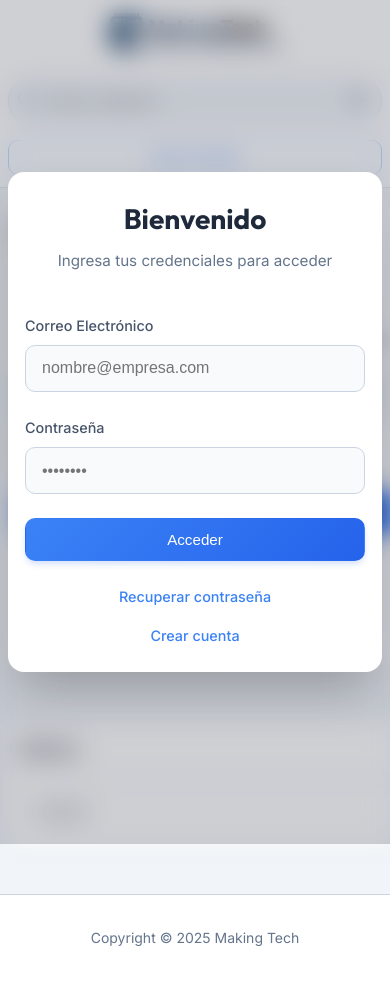
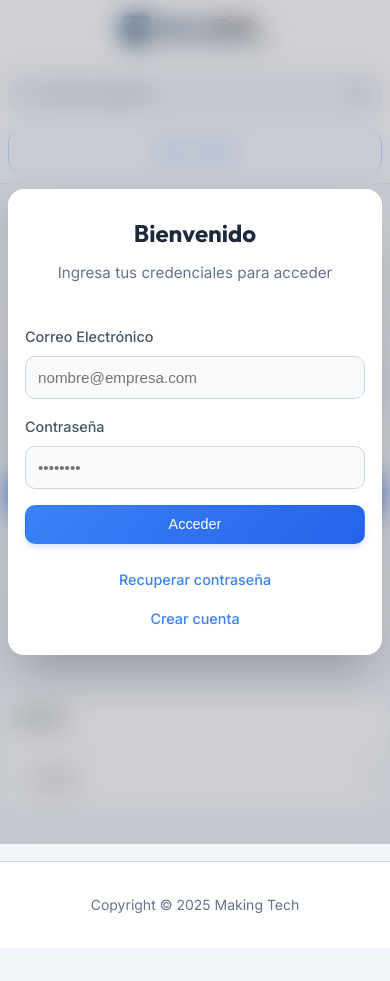
Before and after one commit to Mark-Orsini/registro_entrega, a website: page public/index.html in a window 390 px wide. After the commit the page ends 948 px from the top, so only its background shows below. Drawn offline with nearby package versions, Linux system fonts and the light colour scheme.

Commit message:
faltaba responsibidad

```diff
--- a/public/style.css
+++ b/public/style.css
@@ -295,6 +295,22 @@ body {
     user-select: none;
 }
 
+/* Área de contenido principal */
+.area-contenido {
+    width: 100%;
+    max-width: 100%;
+    box-sizing: border-box;
+    overflow-x: hidden;
+}
+
+/* Área de barra lateral */
+.area-barra-lateral {
+    width: 100%;
+    max-width: 100%;
+    box-sizing: border-box;
+    overflow-x: hidden;
+}
+
 @media (min-width: 1024px) {
     .layout-principal {
         grid-template-columns: 3fr 1.1fr;
@@ -309,6 +325,9 @@ body {
     box-shadow: var(--sombra-suave);
     border: 1px solid rgba(226, 232, 240, 0.8);
     margin-bottom: 2rem;
+    width: 100%;
+    max-width: 100%;
+    box-sizing: border-box;
     /* overflow: hidden; Removed to fix dropdown clipping if needed, but keeping generally */
     transition: transform 0.2s ease, box-shadow 0.2s ease;
 }
@@ -316,6 +335,13 @@ body {
 /* Efecto hover suave en tarjetas */
 .tarjeta:hover {
     box-shadow: 0 10px 15px -3px rgba(0, 0, 0, 0.05);
+}
+
+/* Tarjetas laterales (sidebar) */
+.tarjeta-lateral {
+    width: 100%;
+    max-width: 100%;
+    box-sizing: border-box;
 }
 
 .tarjeta-cabecera {
@@ -364,11 +390,18 @@ body {
 
 .tarjeta-cuerpo {
     padding: 1.75rem;
+    width: 100%;
+    max-width: 100%;
+    box-sizing: border-box;
 }
 
 /* Tablas */
 .contenedor-tabla {
     overflow-x: auto;
+    width: 100%;
+    max-width: 100%;
+    box-sizing: border-box;
+    -webkit-overflow-scrolling: touch;
 }
 
 .tabla-datos {
@@ -490,6 +523,9 @@ body {
     display: flex;
     flex-direction: column;
     gap: 1rem;
+    width: 100%;
+    max-width: 100%;
+    box-sizing: border-box;
 }
 
 .btn {
@@ -504,6 +540,8 @@ body {
     cursor: pointer;
     transition: all 0.2s cubic-bezier(0.4, 0, 0.2, 1);
     border: 1px solid transparent;
+    max-width: 100%;
+    box-sizing: border-box;
 }
 
 .btn:active {
@@ -551,6 +589,7 @@ body {
 
 .select-idioma {
     width: 100%;
+    max-width: 100%;
     padding: 0.75rem;
     border: 1px solid var(--color-borde);
     border-radius: var(--radio-borde);
@@ -558,6 +597,7 @@ body {
     font-family: inherit;
     color: var(--color-texto);
     cursor: pointer;
+    box-sizing: border-box;
 }
 
 /* Footer */
@@ -690,6 +730,9 @@ body.modal-abierto {
 
 .grupo-formulario {
     margin-bottom: 1.5rem;
+    width: 100%;
+    max-width: 100%;
+    box-sizing: border-box;
 }
 
 .grupo-formulario label {
@@ -700,17 +743,21 @@ body.modal-abierto {
     color: #475569;
 }
 
-.grupo-formulario input {
+.grupo-formulario input,
+.grupo-formulario select {
     width: 100%;
+    max-width: 100%;
     padding: 0.85rem 1rem;
     border: 1px solid var(--color-borde);
     border-radius: var(--radio-borde);
     font-size: 1rem;
     transition: all 0.2s;
     background-color: #f8fafc;
+    box-sizing: border-box;
 }
 
-.grupo-formulario input:focus {
+.grupo-formulario input:focus,
+.grupo-formulario select:focus {
     outline: none;
     background-color: white;
     border-color: var(--color-primario);
@@ -846,12 +893,38 @@ body.modal-abierto {
     .layout-principal {
         grid-template-columns: 1fr;
         padding: 1.5rem;
+        width: 100%;
+        max-width: 100%;
+        box-sizing: border-box;
+    }
+
+    .area-contenido,
+    .area-barra-lateral {
+        width: 100%;
+        max-width: 100%;
+        box-sizing: border-box;
+        overflow-x: hidden;
     }
 
     .area-barra-lateral {
         display: grid;
         grid-template-columns: 1fr 1fr;
         gap: 1.5rem;
+        width: 100%;
+        max-width: 100%;
+        box-sizing: border-box;
+    }
+
+    .tarjeta-lateral {
+        width: 100%;
+        max-width: 100%;
+        box-sizing: border-box;
+    }
+
+    .contenedor-tabla {
+        overflow-x: auto;
+        width: 100%;
+        max-width: 100%;
     }
 }
 
@@ -864,6 +937,8 @@ body.modal-abierto {
         overflow-x: hidden;
         width: 100%;
         max-width: 100vw;
+        margin: 0;
+        padding: 0;
     }
 
     .encabezado-principal {
@@ -902,12 +977,16 @@ body.modal-abierto {
         max-width: 100%;
     }
 
-    .contenedor-auth {
+    .contenedor-auth,
+    .contenedor-usuario {
         order: 3;
         display: flex;
         justify-content: center;
         width: 100%;
         box-sizing: border-box;
+        margin-left: 0;
+        padding-left: 0;
+        border-left: none;
     }
 
     .btn {
@@ -921,19 +1000,65 @@ body.modal-abierto {
         grid-template-columns: 1fr;
         width: 100%;
         max-width: 100%;
+        box-sizing: border-box;
     }
 
     .layout-principal {
         width: 100%;
         max-width: 100vw;
-        padding: 1.5rem 1rem;
+        padding: 1.5rem 0.75rem;
         box-sizing: border-box;
     }
 
-    .tarjeta {
+    .area-contenido,
+    .area-barra-lateral {
         width: 100%;
         max-width: 100%;
         box-sizing: border-box;
+        overflow-x: hidden;
+    }
+
+    .tarjeta,
+    .tarjeta-lateral {
+        width: 100%;
+        max-width: 100%;
+        box-sizing: border-box;
+        margin-left: 0;
+        margin-right: 0;
+    }
+
+    .tarjeta-cuerpo {
+        padding: 1rem 0.75rem;
+        width: 100%;
+        box-sizing: border-box;
+    }
+
+    .botones-accion {
+        width: 100%;
+        max-width: 100%;
+        box-sizing: border-box;
+    }
+
+    .btn-bloque {
+        width: 100%;
+        max-width: 100%;
+        box-sizing: border-box;
+    }
+
+    /* Ajuste para el dropdown de filtros en móvil */
+    .menu-desplegable-filtro {
+        right: 0;
+        left: auto;
+        min-width: 200px;
+        max-width: calc(100vw - 2rem);
+    }
+
+    /* Toast notifications responsive */
+    .notificacion-toast {
+        right: 10px;
+        left: 10px;
+        max-width: calc(100vw - 20px);
+        min-width: auto;
     }
 }
 
@@ -944,7 +1069,7 @@ body.modal-abierto {
     }
 
     .layout-principal {
-        padding: 1rem 0.5rem;
+        padding: 1rem 0.25rem;
         gap: 1rem;
         width: 100%;
         max-width: 100vw;
@@ -959,8 +1084,13 @@ body.modal-abierto {
         gap: 0.5rem;
     }
 
+    .tarjeta-cabecera h2,
+    .tarjeta-cabecera h3 {
+        font-size: 1rem;
+    }
+
     .tarjeta-cuerpo {
-        padding: 0.75rem;
+        padding: 0.75rem 0.5rem;
     }
 
     /* Ajuste para tablas */
@@ -970,6 +1100,12 @@ body.modal-abierto {
         width: 100%;
         overflow-x: auto;
         box-sizing: border-box;
+        -webkit-overflow-scrolling: touch;
+    }
+
+    .tabla-datos {
+        min-width: 600px;
+        width: 100%;
     }
 
     .tabla-datos th,
@@ -984,8 +1120,13 @@ body.modal-abierto {
         padding: 0.4rem 0.6rem;
     }
 
+    .input-busqueda {
+        font-size: 0.9rem;
+    }
+
     .btn-toggle-filtro {
         margin-left: 0.25rem;
+        font-size: 1.1rem;
     }
 
     /* Modal responsivo */
@@ -997,9 +1138,37 @@ body.modal-abierto {
         box-sizing: border-box;
     }
 
+    .cabecera-modal h2 {
+        font-size: 1.5rem;
+    }
+
+    .grupo-formulario {
+        margin-bottom: 1rem;
+    }
+
+    .grupo-formulario input,
+    .grupo-formulario select {
+        padding: 0.75rem;
+        font-size: 0.95rem;
+    }
+
     .pie-formulario {
         flex-direction: column;
         align-items: center;
         gap: 1rem;
     }
+
+    /* Botones más pequeños en móvil */
+    .btn {
+        padding: 0.65rem 1.25rem;
+        font-size: 0.9rem;
+    }
+
+    .logo {
+        height: 36px;
+    }
+
+    .nombre-app {
+        font-size: 1.15rem;
+    }
 }
```
